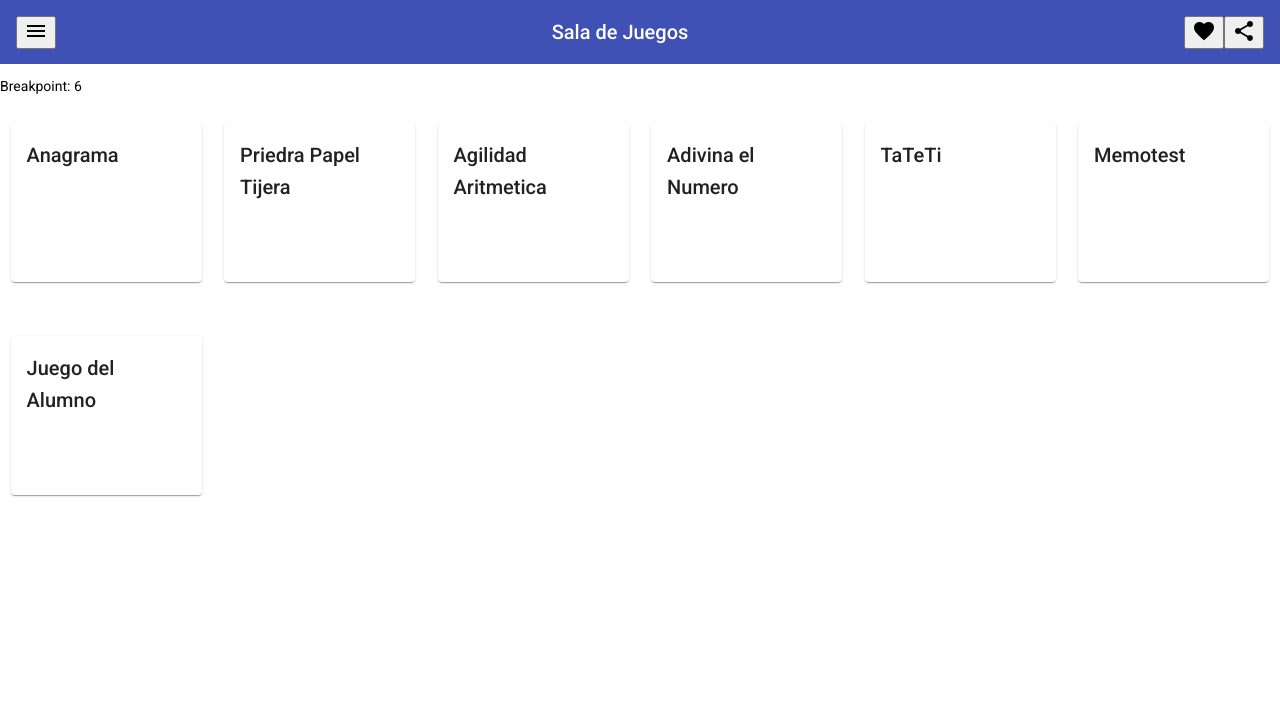
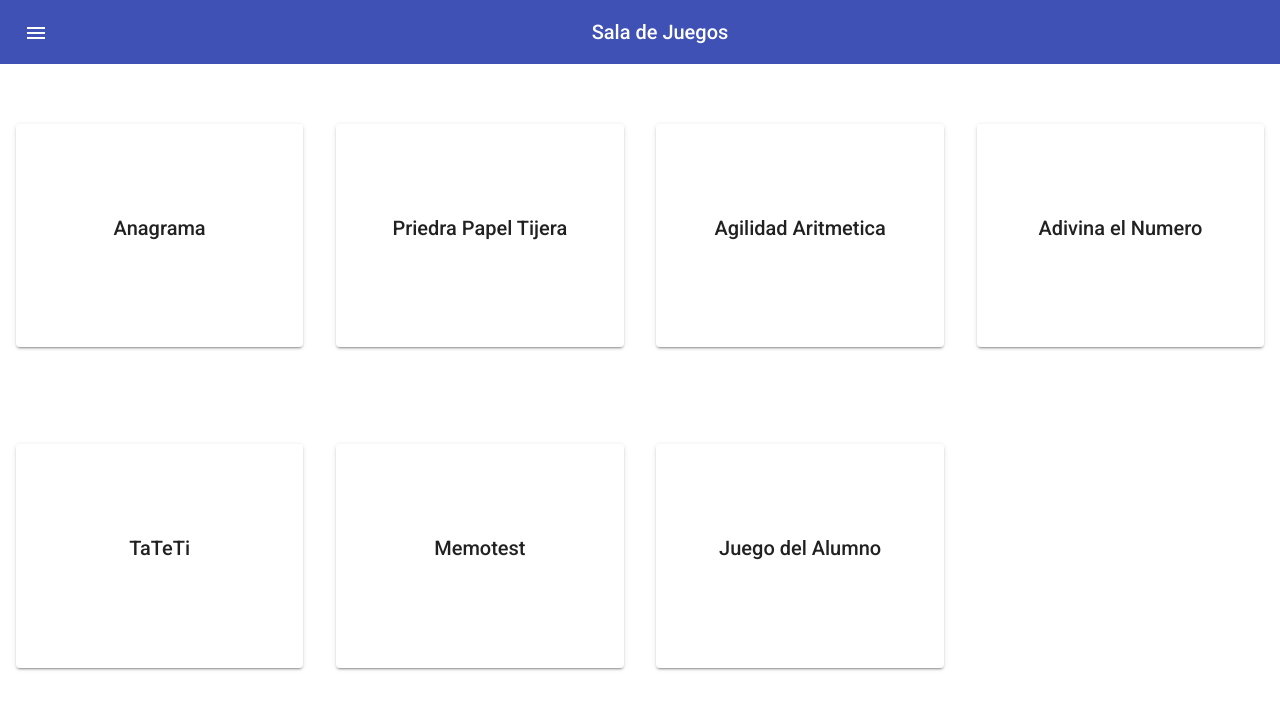
Before and after one commit to carbone2001/sala_de_juegos, an Angular app: page /menu in a window 1280 px wide. Shown: the top 710 px of the page. Built offline with nearby package versions, Linux system fonts and the light colour scheme.

Commit message:
Algunas mejoras esteticas

```diff
--- a/src/app/app.component.html
+++ b/src/app/app.component.html
@@ -1,10 +1,13 @@
 <p>
   <mat-toolbar color="primary">
-    <button mat-icon-button [matMenuTriggerFor]="menu" class="example-icon"
-      aria-label="Example icon-button with menu icon">
+    <button mat-icon-button [matMenuTriggerFor]="menu">
       <mat-icon primary>menu</mat-icon>
     </button>
     <mat-menu #menu="matMenu">
+      <button mat-menu-item>
+        <mat-icon>trending_up</mat-icon>
+        <span>Estadisticas</span>
+      </button>
       <button mat-menu-item>
         <mat-icon>sentiment_very_satisfied</mat-icon>
         <span>Acerca de</span>
@@ -17,13 +20,7 @@
     <span class="example-spacer"></span>
     <h2>Sala de Juegos</h2>
     <span class="example-spacer"></span>
-    <button mat-icon-button class="example-icon favorite-icon" aria-label="Example icon-button with heart icon">
-      <mat-icon>favorite</mat-icon>
-    </button>
-    <button mat-icon-button class="example-icon" aria-label="Example icon-button with share icon">
-      <mat-icon>share</mat-icon>
-    </button>
   </mat-toolbar>
 </p>
-
-<router-outlet></router-outlet>
+<app-menu></app-menu>
+<!--router-outlet></router-outlet-->
--- a/src/app/app.module.ts
+++ b/src/app/app.module.ts
@@ -10,6 +10,7 @@ import { MatToolbarModule } from '@angular/material/toolbar';
 import {MatIconModule} from '@angular/material/icon';
 import {MatMenuModule} from '@angular/material/menu';
 import {MatGridListModule} from '@angular/material/grid-list';
+import {MatButtonModule} from '@angular/material/button';
 
 @NgModule({
   declarations: [
@@ -24,7 +25,8 @@ import {MatGridListModule} from '@angular/material/grid-list';
     MatIconModule,
     MatToolbarModule,
     MatMenuModule,
-    MatGridListModule
+    MatGridListModule,
+    MatButtonModule
   ],
   providers: [],
   bootstrap: [AppComponent]
--- a/src/app/componentes/menu/menu.component.html
+++ b/src/app/componentes/menu/menu.component.html
@@ -1,10 +1,9 @@
-<span>Breakpoint: {{breakpoint}}</span>
-<mat-grid-list [cols]="breakpoint" rowHeight="1:1" (window:resize)="onResize($event)">
-    <mat-grid-tile> <mat-card><h2>Anagrama</h2></mat-card></mat-grid-tile>
-    <mat-grid-tile><mat-card><h2>Priedra Papel Tijera</h2></mat-card></mat-grid-tile>
-    <mat-grid-tile><mat-card><h2>Agilidad Aritmetica</h2></mat-card></mat-grid-tile>
-    <mat-grid-tile><mat-card><h2>Adivina el Numero</h2></mat-card></mat-grid-tile>
-    <mat-grid-tile><mat-card><h2>TaTeTi</h2></mat-card></mat-grid-tile>
-    <mat-grid-tile><mat-card><h2>Memotest</h2></mat-card></mat-grid-tile>
-    <mat-grid-tile><mat-card><h2>Juego del Alumno</h2></mat-card></mat-grid-tile>
+<mat-grid-list [cols]="breakpoint" [rowHeight]="alturaColumnas" (window:resize)="onResize($event)">
+    <mat-grid-tile><button mat-raised-button class="btnJuego"><h2>Anagrama</h2></button></mat-grid-tile>
+    <mat-grid-tile><button mat-raised-button class="btnJuego"><h2>Priedra Papel Tijera</h2></button></mat-grid-tile>
+    <mat-grid-tile><button mat-raised-button class="btnJuego"><h2>Agilidad Aritmetica</h2></button></mat-grid-tile>
+    <mat-grid-tile><button mat-raised-button class="btnJuego" ><h2>Adivina el Numero</h2></button></mat-grid-tile>
+    <mat-grid-tile><button mat-raised-button class="btnJuego"><h2>TaTeTi</h2></button></mat-grid-tile>
+    <mat-grid-tile><button mat-raised-button class="btnJuego"><h2>Memotest</h2></button></mat-grid-tile>
+    <mat-grid-tile><button mat-raised-button class="btnJuego"><h2>Juego del Alumno</h2></button></mat-grid-tile>
 </mat-grid-list>
--- a/src/app/componentes/menu/menu.component.scss
+++ b/src/app/componentes/menu/menu.component.scss
@@ -3,3 +3,8 @@
     height: 60%;
     margin:5%;
 }
+
+button.btnJuego{
+    height: 70%;
+    width: 90%;
+}
--- a/src/app/componentes/menu/menu.component.ts
+++ b/src/app/componentes/menu/menu.component.ts
@@ -1,4 +1,5 @@
 import { Component, OnInit } from '@angular/core';
+import { SplitInterpolation } from '@angular/compiler';
 
 @Component({
   selector: 'app-menu',
@@ -7,35 +8,43 @@ import { Component, OnInit } from '@angular/core';
 })
 export class MenuComponent implements OnInit {
   breakpoint:number;
+  alturaColumnas:string;
   constructor() { }
 
   ngOnInit(): void {
-    if(window.innerWidth <= 1000 && window.innerWidth > 515)
+    this.RedimencionarBotones();
+  }
+
+  onResize(event) {
+    this.RedimencionarBotones();
+  }
+
+  RedimencionarBotones()
+  {
+    if(window.innerWidth <= 1359 && window.innerWidth > 900)
     {
+      this.alturaColumnas="1:1";
       this.breakpoint = 4;
     }
-    else if(window.innerWidth <= 515)
+    else if(window.innerWidth <= 900 && window.innerWidth > 670)
+    {
+      this.alturaColumnas="1:1";
+      this.breakpoint = 3;
+    }
+    else if(window.innerWidth <= 670 && window.innerWidth > 450)
+    {
+      this.alturaColumnas="1:1";
+      this.breakpoint = 2;
+    }
+    else if(window.innerWidth <= 450)
     {
       this.breakpoint = 1;
+      this.alturaColumnas="1:0.4";
     }
     else
     {
-      this.breakpoint = 6
-    }
-  }
-
-  onResize(event) {
-    if(window.innerWidth <= 1000 && window.innerWidth > 515)
-    {
-      this.breakpoint = 4;
-    }
-    else if(window.innerWidth <= 515)
-    {
-      this.breakpoint = 1;
-    }
-    else
-    {
-      this.breakpoint = 6
+      this.alturaColumnas="1:1";
+      this.breakpoint = 6;
     }
   }
 
```
